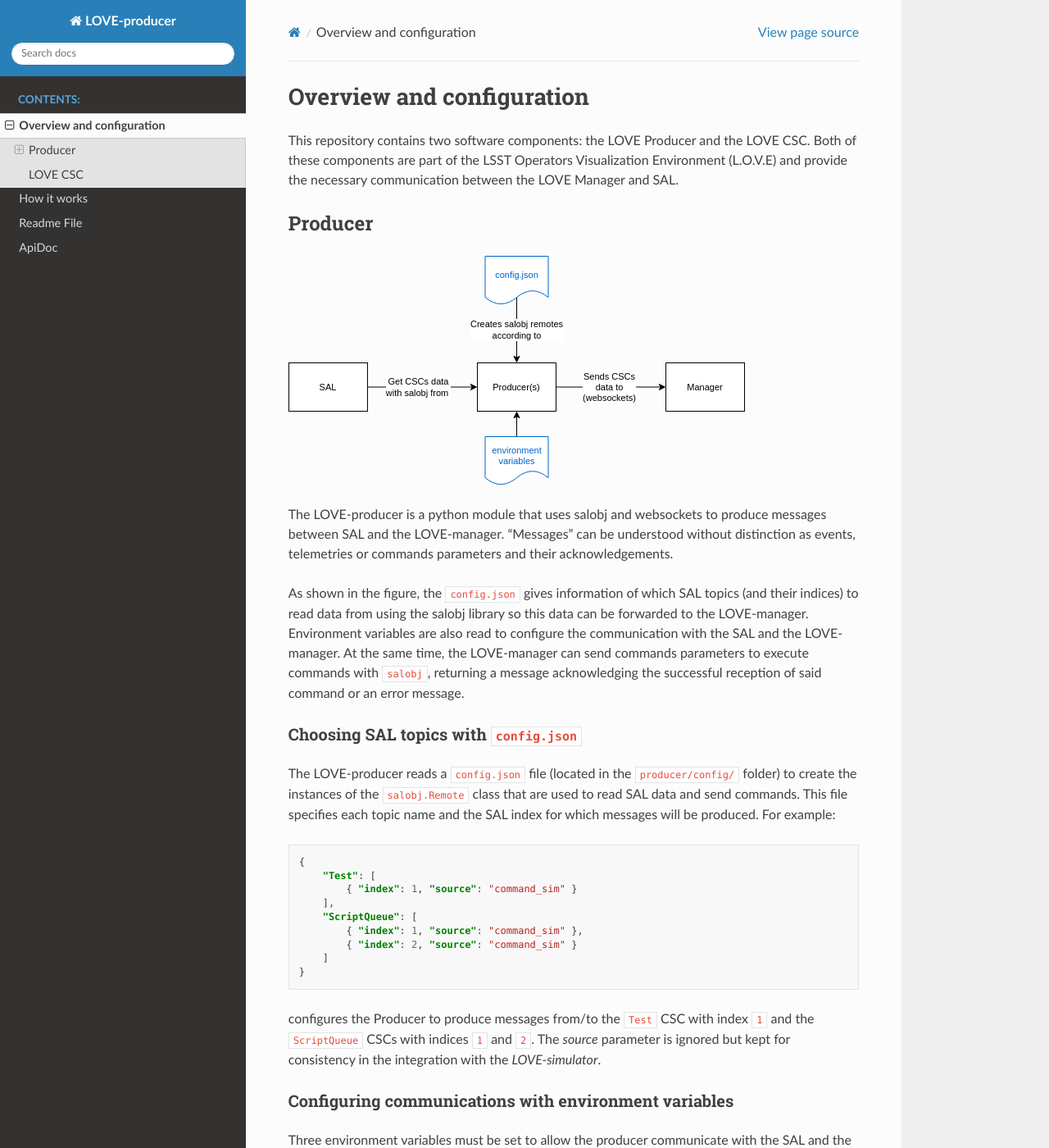
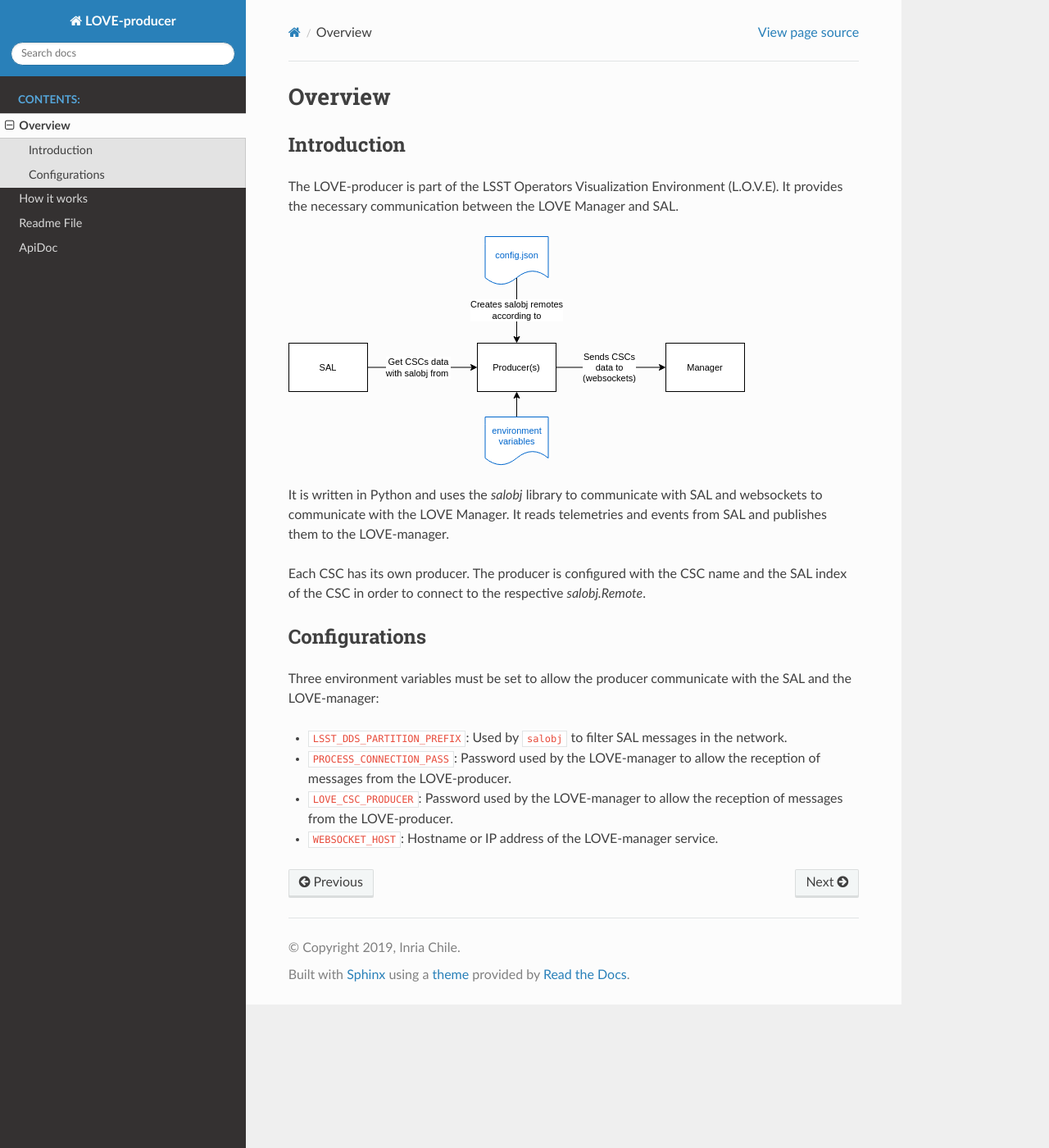
Before and after one commit to lsst-ts/LOVE-producer, a Sphinx documentation site: the page built from docsrc/source/modules/introduction.rst, in a window 1280 px wide and 1400 px high. Shown: the whole window at 82% size. Built offline with Sphinx 7.4.7 and the Read the Docs theme 2.0.0, drawn with Linux system fonts in a browser that asks for light colours; some of the changed text lies outside the part shown.

Commit message:
Refactor introduction page

```diff
--- a/docsrc/source/modules/introduction.rst
+++ b/docsrc/source/modules/introduction.rst
@@ -1,51 +1,24 @@
 *****************************
-Overview and configuration
+Overview
 *****************************
-This repository contains two software components: the LOVE Producer and the LOVE CSC. Both of these components are part of the LSST Operators Visualization Environment (L.O.V.E) and provide the necessary communication between the LOVE Manager and SAL.
 
-################
-Producer
-################
+Introduction
+------------
+The LOVE-producer is part of the LSST Operators Visualization Environment (L.O.V.E). It provides the necessary communication between the LOVE Manager and SAL.
 
 .. image:: ../assets/Producer-overview.svg
 
-The LOVE-producer is a python module that uses salobj and websockets to produce messages between SAL and the LOVE-manager. "Messages" can be understood without distinction as events, telemetries or commands parameters and their acknowledgements.
+It is written in Python and uses the `salobj` library to communicate with SAL and websockets to communicate with the LOVE Manager.
+It reads telemetries and events from SAL and publishes them to the LOVE-manager.
 
-As shown in the figure, the :code:`config.json` gives information of which SAL topics (and their indices) to read data from using the salobj library so this data can be forwarded to the LOVE-manager. Environment variables are also read to configure the communication with the SAL and the LOVE-manager. At the same time, the LOVE-manager can send commands parameters to execute commands with :code:`salobj`, returning a message acknowledging the successful reception of said command or an error message.
+Each CSC has its own producer. The producer is configured with the CSC name and the SAL index of the CSC in order to connect to the respective `salobj.Remote`.
 
 
-Choosing SAL topics with :code:`config.json`
---------------------------------------------
-The LOVE-producer reads a :code:`config.json` file (located in the :code:`producer/config/` folder) to create the instances of the :code:`salobj.Remote` class that are used to read SAL data and send commands. This file specifies each topic name and the SAL index for which messages will be produced. For example:
-
-.. code-block:: json
-
-    {
-        "Test": [
-            { "index": 1, "source": "command_sim" }
-        ],
-        "ScriptQueue": [
-            { "index": 1, "source": "command_sim" },
-            { "index": 2, "source": "command_sim" }
-        ]
-    }
-
-configures the Producer to produce messages from/to the :code:`Test` CSC with index :code:`1` and the :code:`ScriptQueue` CSCs with indices :code:`1` and :code:`2`. The `source` parameter is ignored but kept for consistency in the integration with the `LOVE-simulator`.
-
-
-Configuring communications with environment variables
------------------------------------------------------
+Configurations
+--------------
 Three environment variables must be set to allow the producer communicate with the SAL and the LOVE-manager:
 
-- :code:`LSST_DDS_DOMAIN`: Used by :code:`salobj` to filter SAL messages in the network.
-- :code:`WS_HOST`: Hostname or IP adcress of the LOVE-manager.
-- :code:`WS_PASS`: Password used by the LOVE-manager to allow the reception of messages from the LOVE-producer.
-
-
-################
-LOVE CSC
-################
-
-.. image:: ../assets/LOVE-CSC.svg
-
-The LOVE CSC component is a python module that listens to messages (currently limited to observation logs) sent from the LOVE Manager and publishes them to SAL through :code:`salobj`.
+- :code:`LSST_DDS_PARTITION_PREFIX`: Used by :code:`salobj` to filter SAL messages in the network.
+- :code:`PROCESS_CONNECTION_PASS`: Password used by the LOVE-manager to allow the reception of messages from the LOVE-producer.
+- :code:`LOVE_CSC_PRODUCER`: Password used by the LOVE-manager to allow the reception of messages from the LOVE-producer.
+- :code:`WEBSOCKET_HOST`: Hostname or IP address of the LOVE-manager service.
```
